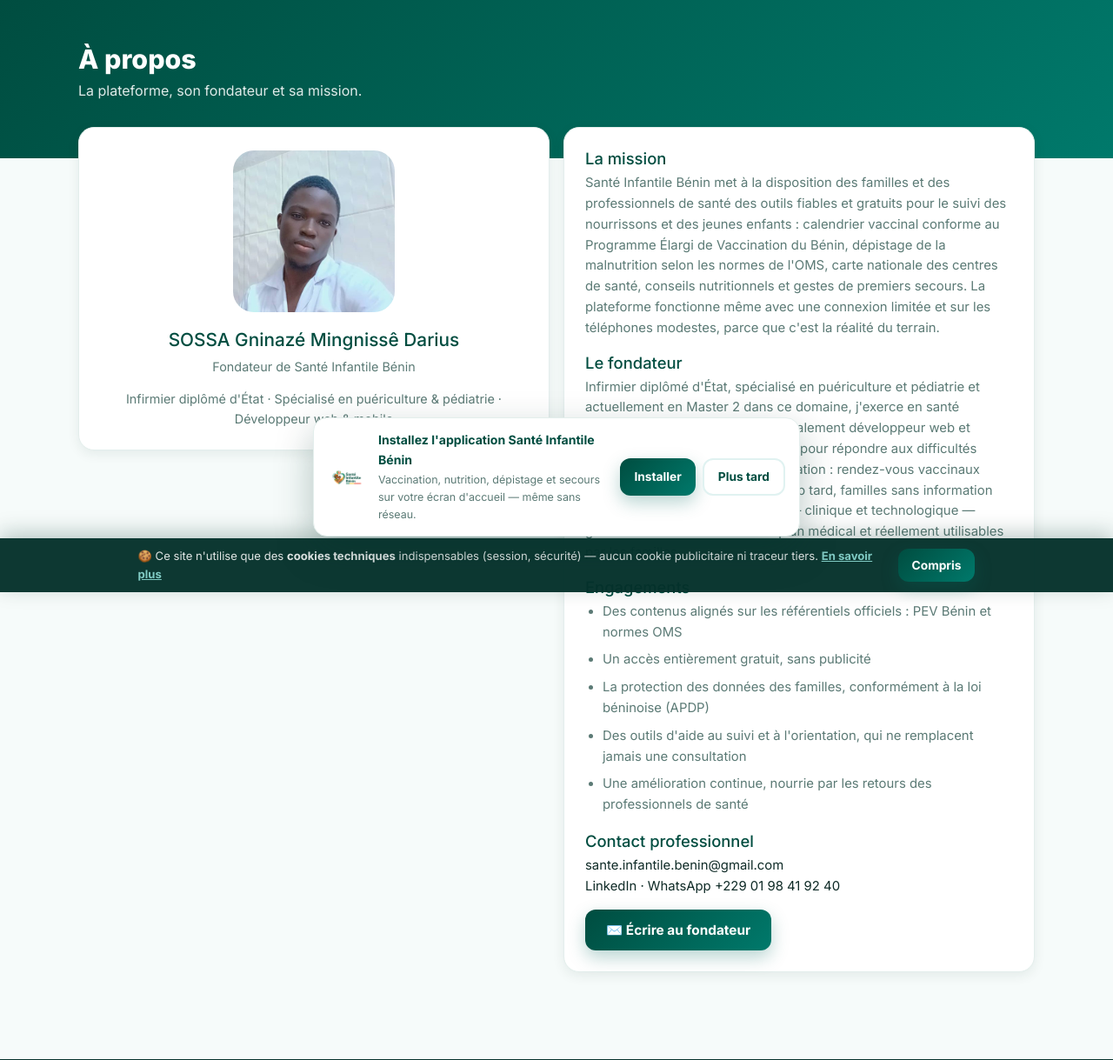
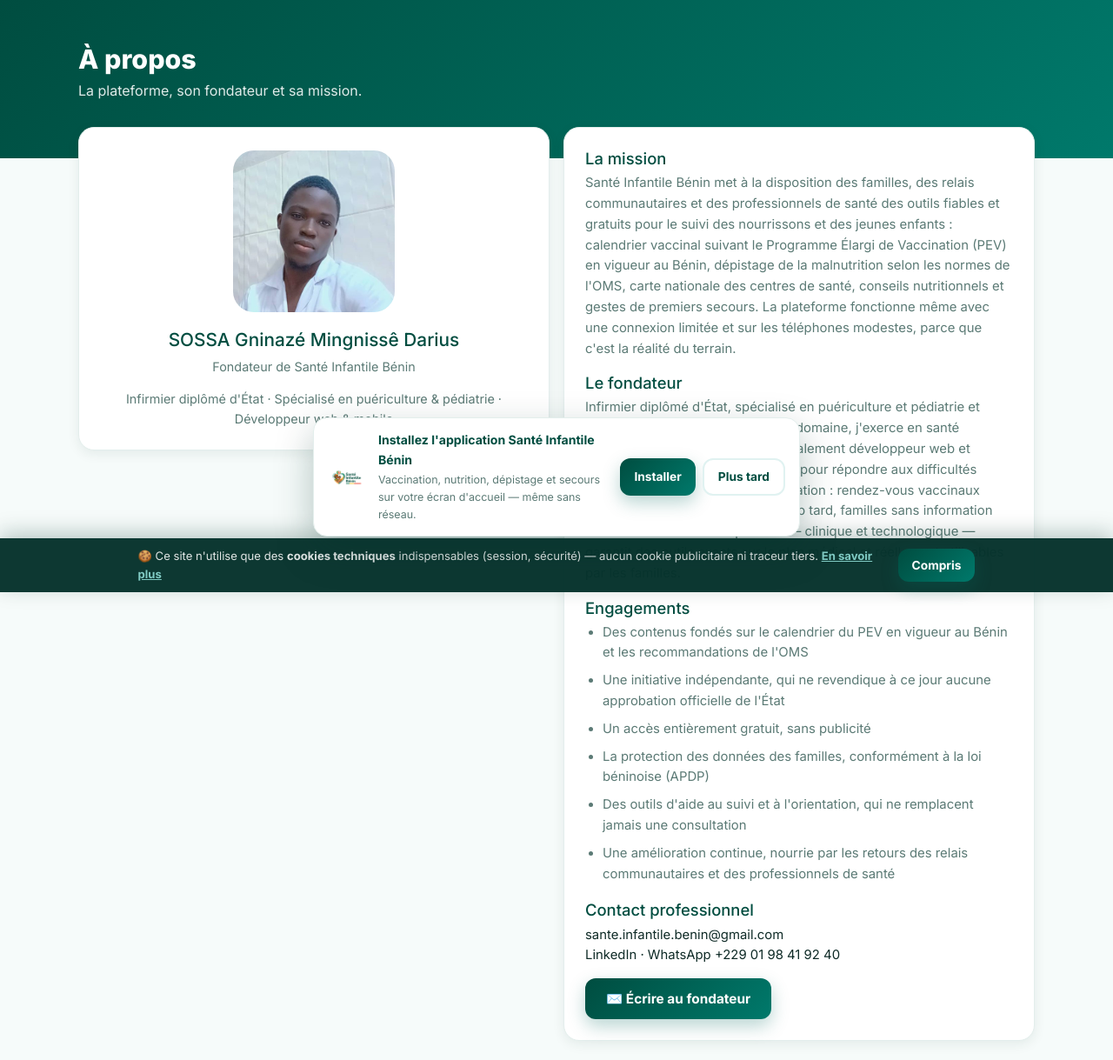
Before and after one commit to sosak98/sante-infantile-benin, a Django app: page /a-propos/ in a window 1280 px wide. Shown: the part 119-1338 px from the top of the page at 87% size. Run offline with Django 5.2, Linux system fonts and the light colour scheme.

Commit message:
À propos : formulation prudente et public élargi
- « Référentiels officiels » pouvait laisser croire à une approbation de
  l'État : remplacé par « contenus fondés sur le calendrier du PEV en
  vigueur et les recommandations de l'OMS », avec un engagement explicite
  d'indépendance (aucune approbation officielle revendiquée à ce jour).
- Le public visé inclut désormais les relais communautaires aux côtés des
  familles et des professionnels de santé.

Co-authored-by: arena-agent <297053741+arena-agent@users.noreply.github.com>

```diff
--- a/accounts/templates/accounts/a_propos.html
+++ b/accounts/templates/accounts/a_propos.html
@@ -30,12 +30,12 @@
     <div class="panel">
       <h3>La mission</h3>
       <p style="font-size:.93rem;color:var(--muted);margin-bottom:16px;">
-        Santé Infantile Bénin met à la disposition des familles et des professionnels de santé des outils
-        fiables et gratuits pour le suivi des nourrissons et des jeunes enfants : calendrier vaccinal conforme
-        au Programme Élargi de Vaccination du Bénin, dépistage de la malnutrition selon les normes de l'OMS,
-        carte nationale des centres de santé, conseils nutritionnels et gestes de premiers secours.
-        La plateforme fonctionne même avec une connexion limitée et sur les téléphones modestes,
-        parce que c'est la réalité du terrain.
+        Santé Infantile Bénin met à la disposition des familles, des relais communautaires et des
+        professionnels de santé des outils fiables et gratuits pour le suivi des nourrissons et des
+        jeunes enfants : calendrier vaccinal suivant le Programme Élargi de Vaccination (PEV) en vigueur
+        au Bénin, dépistage de la malnutrition selon les normes de l'OMS, carte nationale des centres de
+        santé, conseils nutritionnels et gestes de premiers secours. La plateforme fonctionne même avec
+        une connexion limitée et sur les téléphones modestes, parce que c'est la réalité du terrain.
       </p>
 
       <h3>Le fondateur</h3>
@@ -50,11 +50,12 @@
 
       <h3>Engagements</h3>
       <ul style="color:var(--muted);font-size:.93rem;padding-left:20px;display:grid;gap:8px;margin-bottom:18px;">
-        <li>Des contenus alignés sur les référentiels officiels : PEV Bénin et normes OMS</li>
+        <li>Des contenus fondés sur le calendrier du PEV en vigueur au Bénin et les recommandations de l'OMS</li>
+        <li>Une initiative indépendante, qui ne revendique à ce jour aucune approbation officielle de l'État</li>
         <li>Un accès entièrement gratuit, sans publicité</li>
         <li>La protection des données des familles, conformément à la loi béninoise (APDP)</li>
         <li>Des outils d'aide au suivi et à l'orientation, qui ne remplacent jamais une consultation</li>
-        <li>Une amélioration continue, nourrie par les retours des professionnels de santé</li>
+        <li>Une amélioration continue, nourrie par les retours des relais communautaires et des professionnels de santé</li>
       </ul>
 
       <h3>Contact professionnel</h3>
```
